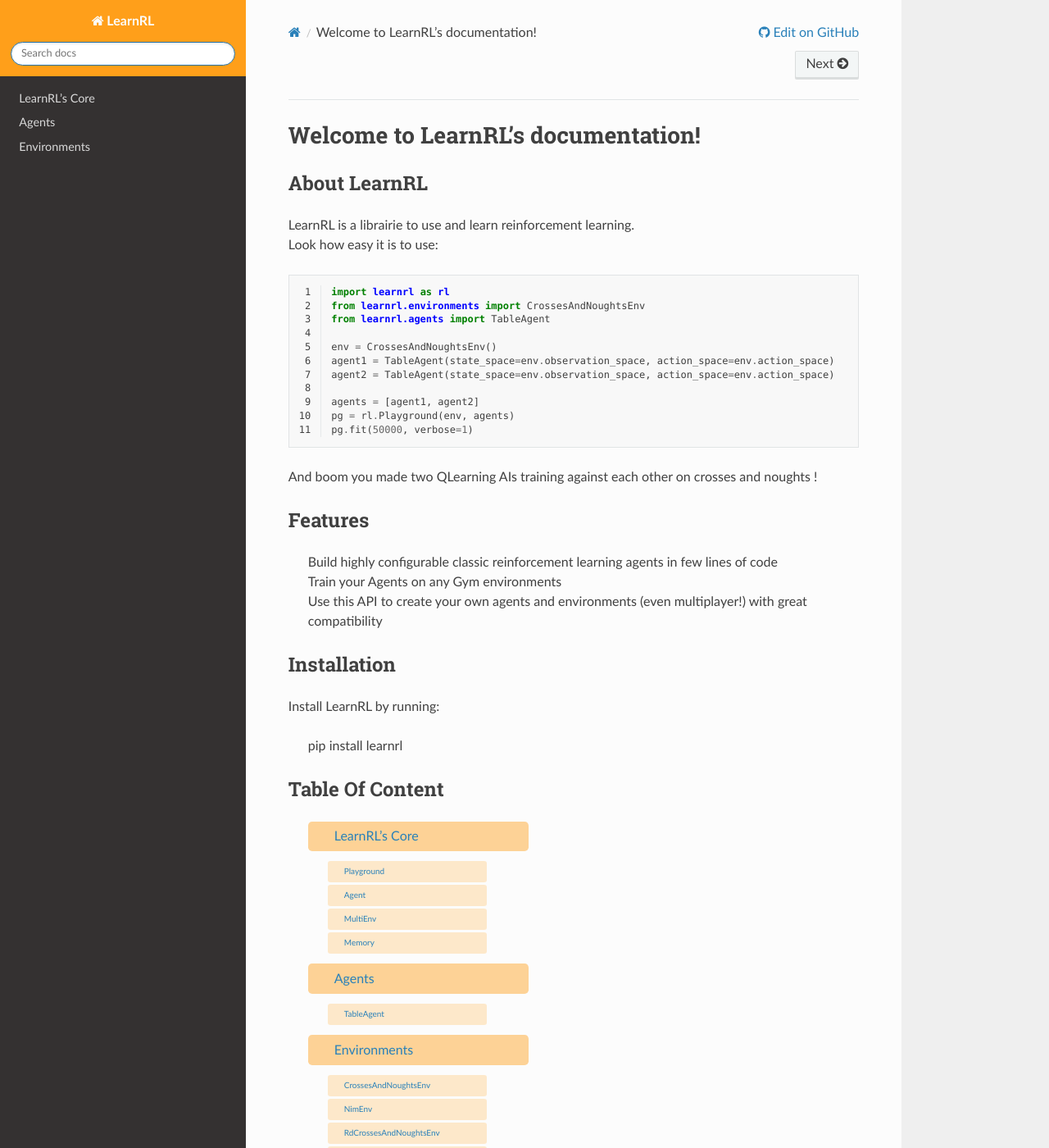
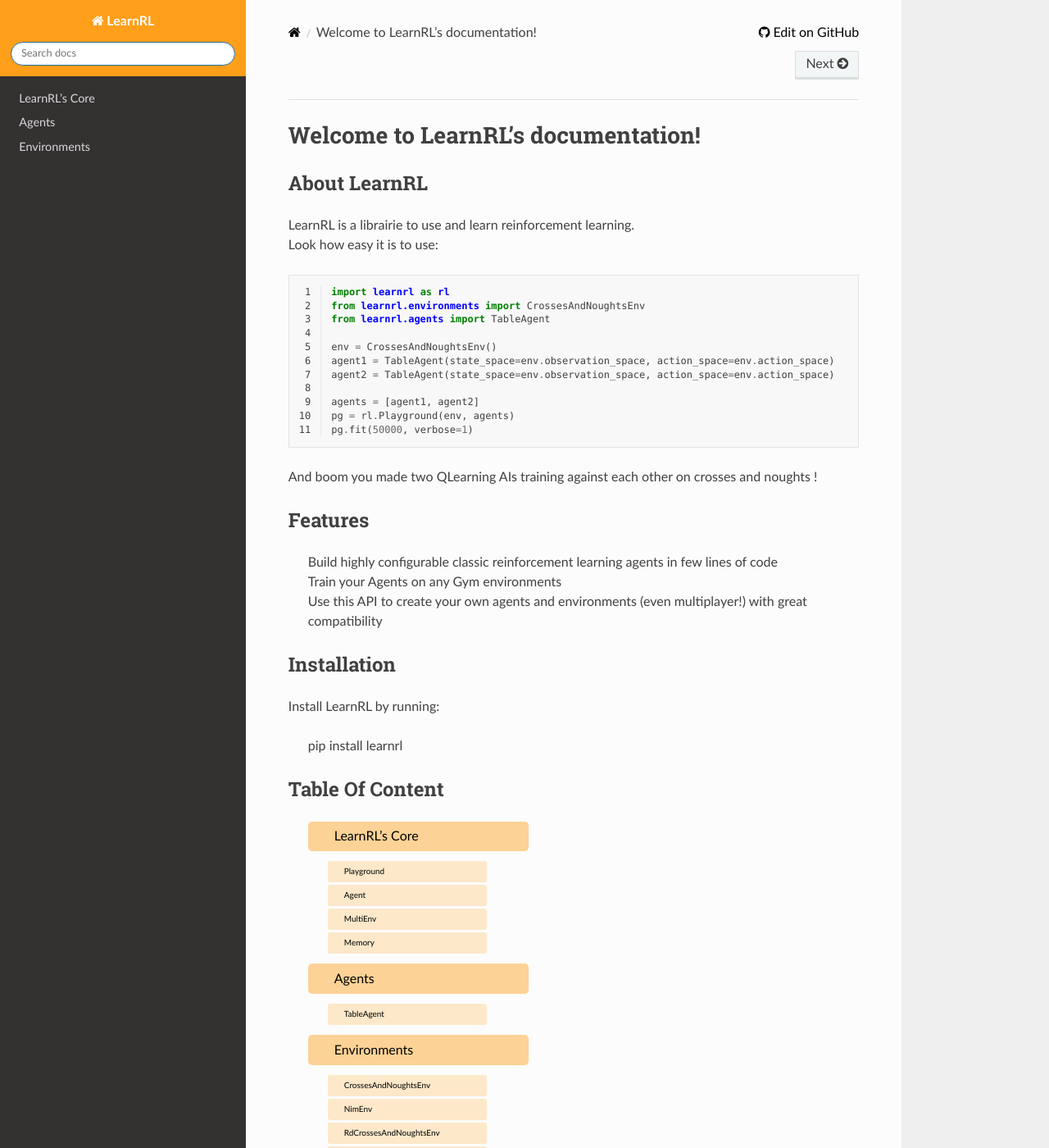
Before and after one commit to MathisFederico/LearnRL, a Sphinx documentation site: the page built from docs/index.rst, in a window 1280 px wide and 1400 px high. Shown: the whole window at 82% size. Built offline with Sphinx 7.4.7 and the Read the Docs theme 2.0.0, drawn with Linux system fonts in a browser that asks for light colours.

Commit message:
Updated text in lists to be black

```diff
--- a/docs/_static/styles/custom.css
+++ b/docs/_static/styles/custom.css
@@ -46,6 +46,10 @@
 }
 
 .rst-content li a:visited {
+    color: rgb(0, 0, 0);
+}
+
+.rst-content li a {
     color: rgb(0, 0, 0);
 }
 
```
